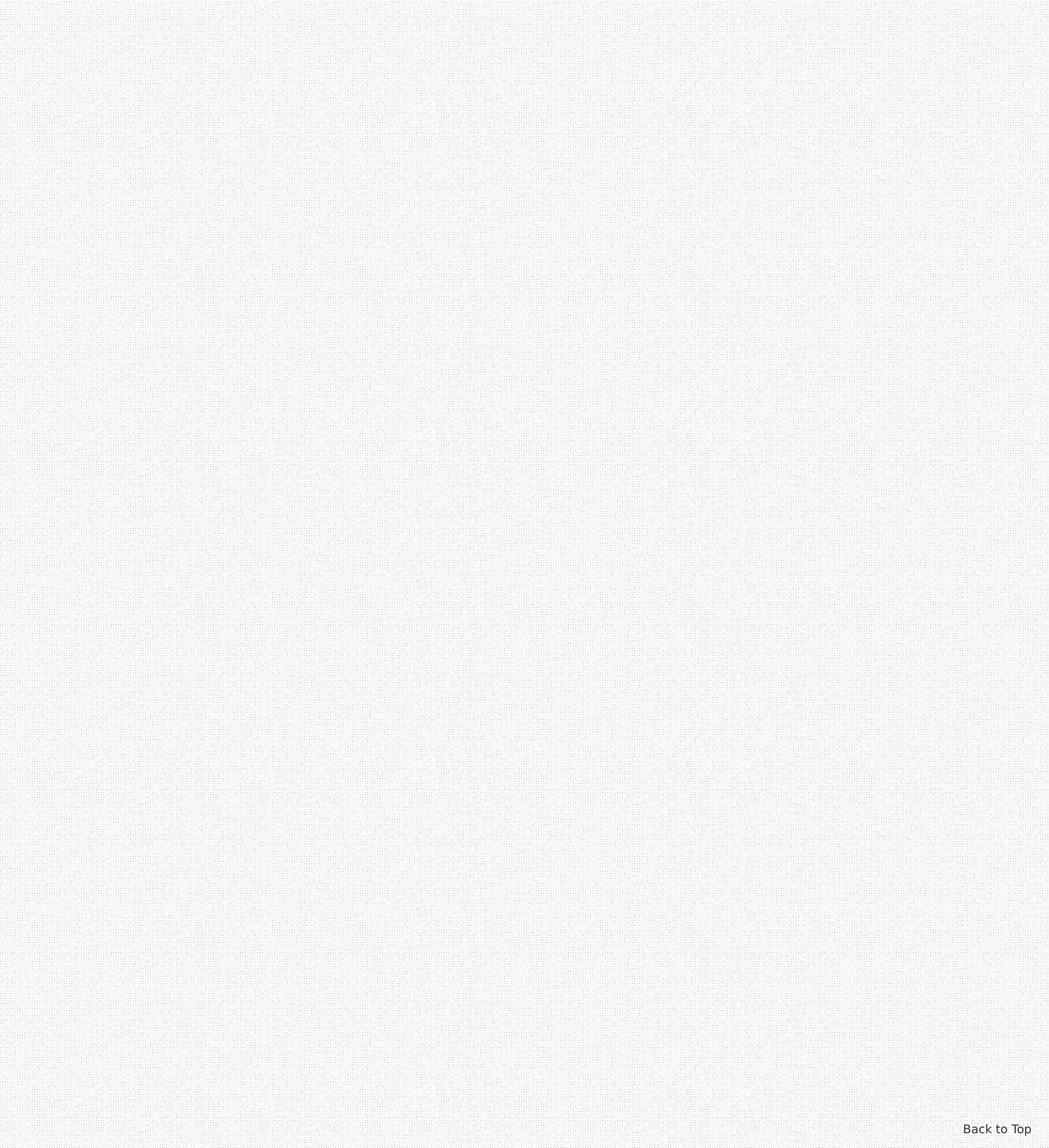
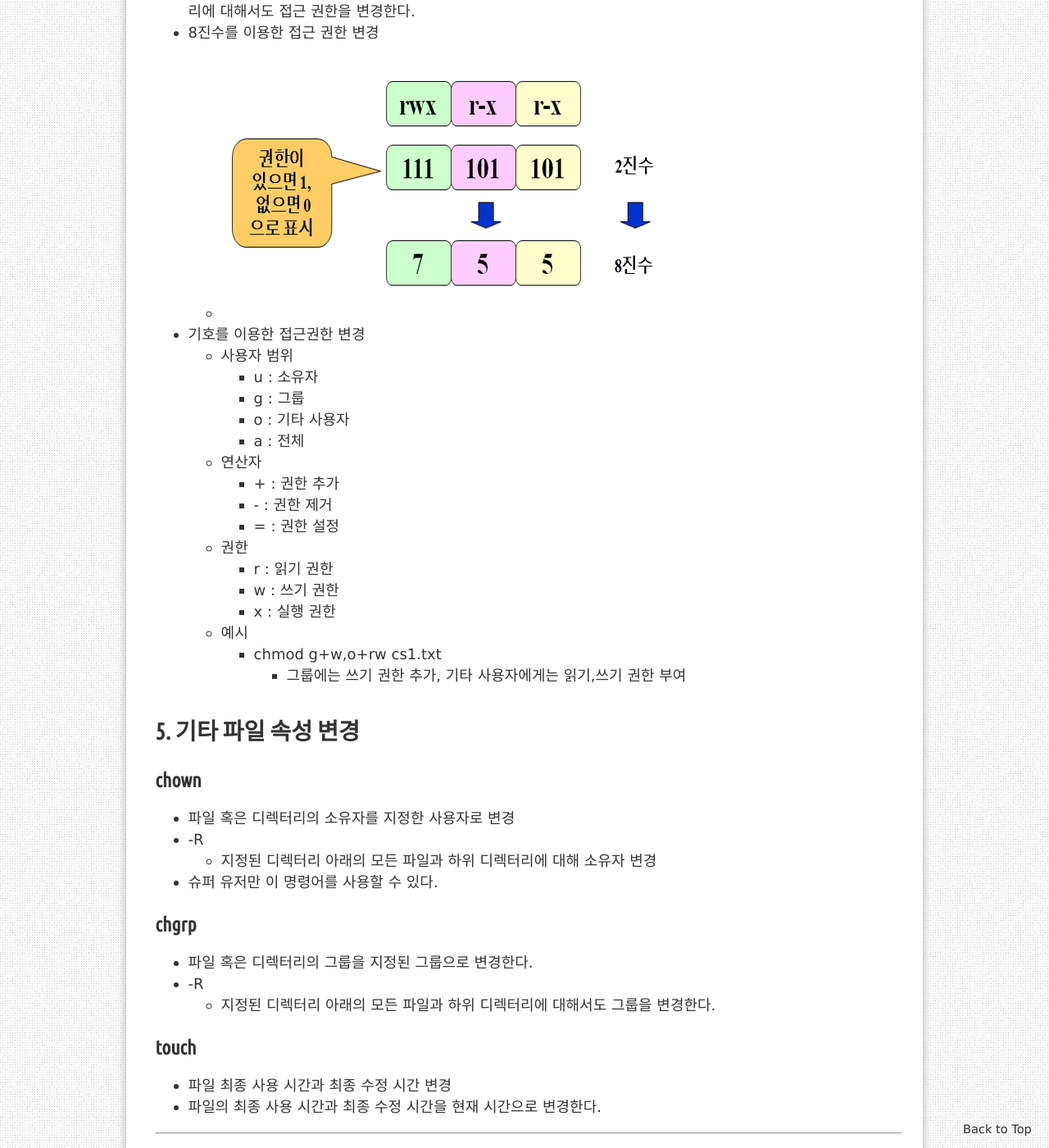
Before and after one commit to llmooon/llmooon.github.io, a Jekyll site: the page built from _posts/linux/2019-10-07-파일과 디렉터리.md, in a window 1280 px wide and 1400 px high, scrolled down 4437 px. Shown: the whole window at 82% size. Built offline with Jekyll 4.4.1, drawn with Linux system fonts in a browser that asks for light colours; some web fonts are replaced; comment, search, counter and statistics services are not loaded; some of the changed text lies outside the part shown.

Commit message:
update linux/file,directory post & add linux/shell post

```diff
--- a/_posts/linux/2019-10-07-파일과 디렉터리.md
+++ b/_posts/linux/2019-10-07-파일과 디렉터리.md
@@ -11,7 +11,7 @@ tag: 파일, 디렉터리
 
 
 
-## 1. 파일의 종류
+## 1. 파일의 종류 및 속성
 
 
 
@@ -70,6 +70,22 @@ tag: 파일, 디렉터리
 
 - 어떤 파일을 가리키는 또 하나의 경로명을 저장하는 파일
 - 포인터와 같은 역할
+
+
+
+### 5. 파일 속성
+
+- 파일 크기 : 파일의 크기 (k 바이트 단위)
+- 파일 종류
+- 접근 권한
+- 하드 링크 수
+- 소유자명
+- 그룹명
+- 파일 크기 : 바이트 단위
+- 최종 수정 시간
+- 파일 이름
+
+
 
 
 
@@ -162,25 +178,77 @@ tag: 파일, 디렉터리
 
 
 
-## 4. 파일 속성
+## 4. 접근 권한
 
 
 
-### 파일 속성의 종류
+### 접근 권한
 
-- 파일 크기 : 파일의 크기 (k 바이트 단위)
-- 파일 종류마잠ㄴ
-- 접근 권한
-- 하드 링크 수
-- 소유자명
-- 그룹명
-- 파일 크기 : 바이트 단위
-- 최종 수정 시간
-- 파일 이름
+- 파일의 접근 권한
+  - 읽기(r)
+  - 쓰기(w)
+  - 실행(x)
+- 파일의 접근 권한의 구분
+  - 소유자
+  - 그룹
+  - 기타
+- 파일의 접근 권한 표시 방법
+  - ![](../../assets/linux/permission.PNG)
 
 
 
+### 접근 권한 변경
 
+`chmod [-R] [접근 권한] [파일 혹은 디렉토리]`
+
+- 파일 혹은 디렉터리의 접근 권한을 변경한다. -R 옵션을 사용하면 지정된 디렉터리 아래의 모든 파일과 하위 디렉터리에 대해서도 접근 권한을 변경한다.
+- 8진수를 이용한 접근 권한 변경
+  - ![](../../assets/linux/chmod.PNG)
+- 기호를 이용한 접근권한 변경
+  - 사용자 범위
+    - u : 소유자
+    - g : 그룹
+    - o : 기타 사용자
+    - a : 전체
+  - 연산자
+    - \+ : 권한 추가
+    - \- : 권한 제거
+    - = : 권한 설정
+  - 권한
+    - r : 읽기 권한
+    - w : 쓰기 권한
+    - x : 실행 권한
+  - 예시
+    - chmod g+w,o+rw cs1.txt
+      - 그룹에는 쓰기 권한 추가, 기타 사용자에게는 읽기,쓰기 권한 부여
+
+
+
+## 5. 기타 파일 속성 변경
+
+
+
+### chown
+
+- 파일 혹은 디렉터리의 소유자를 지정한 사용자로 변경
+- -R
+  - 지정된 디렉터리 아래의 모든 파일과 하위 디렉터리에 대해 소유자 변경
+- 슈퍼 유저만 이 명령어를 사용할 수 있다.
+
+
+
+### chgrp
+
+- 파일 혹은 디렉터리의 그룹을 지정된 그룹으로 변경한다.
+- -R
+  - 지정된 디렉터리 아래의 모든 파일과 하위 디렉터리에 대해서도 그룹을 변경한다.
+
+
+
+### touch
+
+- 파일 최종 사용 시간과 최종 수정 시간 변경
+- 파일의 최종 사용 시간과  최종 수정 시간을 현재 시간으로 변경한다.
 
 
 
```
Also changed, not shown: _posts/linux/2019-10-14-쉘과 명령어 사용.md (added, +39 -0 lines), assets/linux/chmod.PNG (added), assets/linux/permission.PNG (added).
